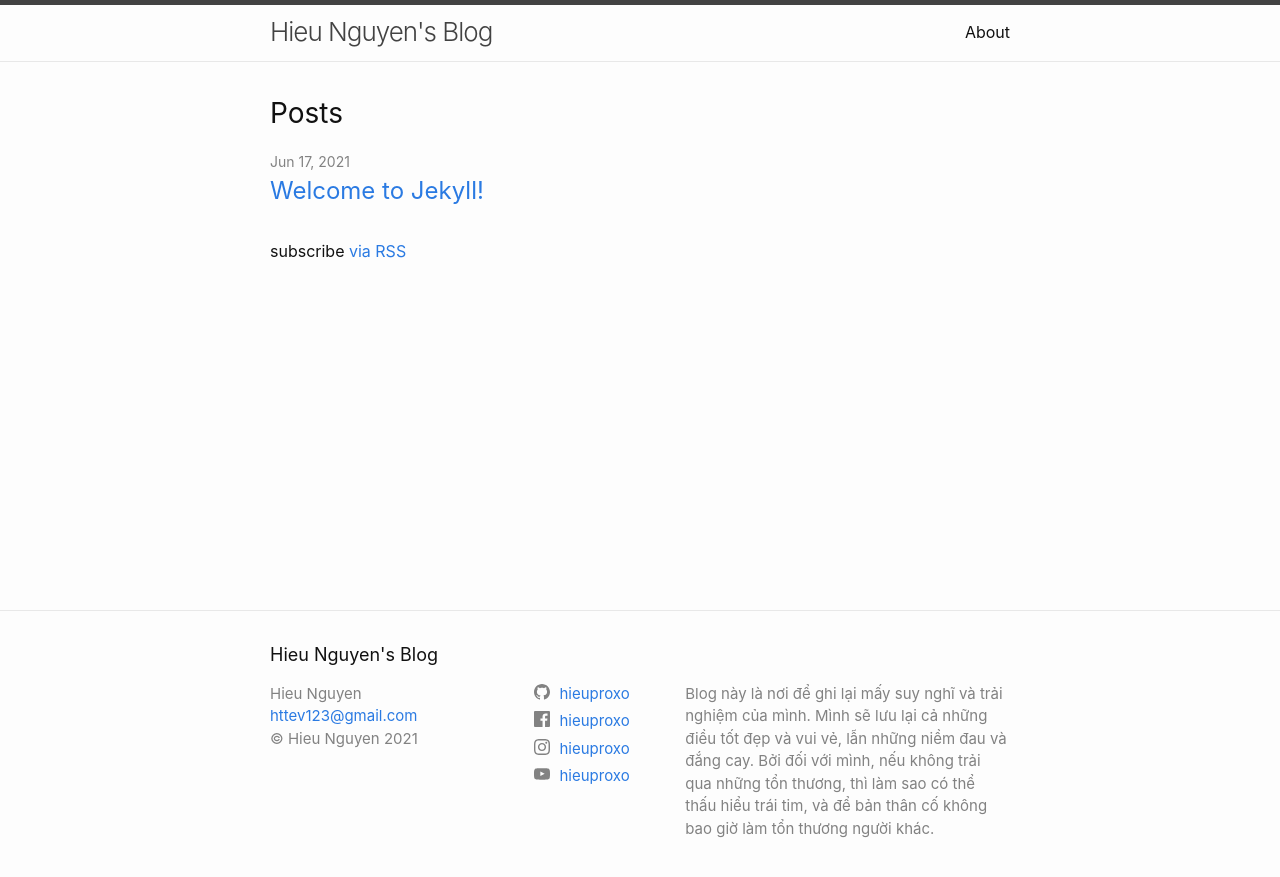
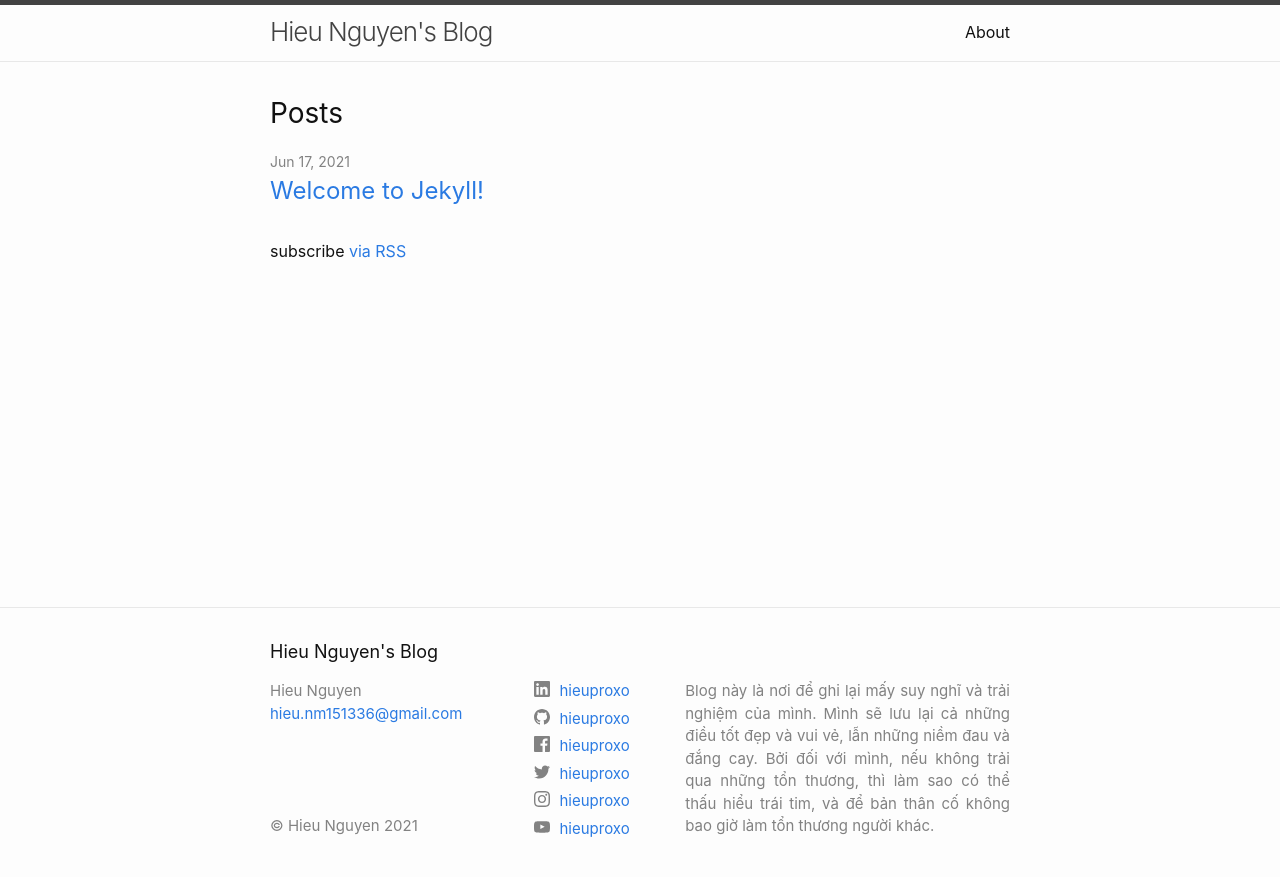
Before and after one commit to hieunm44/hieuproxo.github.io, a Jekyll site: the page built from index.markdown, in a window 1280 px wide. Shown: the top 877 px of the page. Built offline with Jekyll 4.4.1, drawn with Linux system fonts in a browser that asks for light colours.

Commit message:
updated branding

```diff
--- a/_config.yml
+++ b/_config.yml
@@ -19,7 +19,7 @@
 # in the templates via {{ site.myvariable }}.
 
 title: Hieu Nguyen's Blog
-email: httev123@gmail.com
+email: hieu.nm151336@gmail.com
 description: >- # this means to ignore newlines until "baseurl:"
  Blog này là nơi để ghi lại mấy suy nghĩ và trải nghiệm của mình. Mình sẽ lưu lại cả những điều tốt đẹp và vui vẻ, lẫn những niềm đau
  và đắng cay. Bởi đối với mình, nếu không trải qua những tổn thương, thì làm sao có thể thấu hiểu trái tim, và để bản thân cố không bao
@@ -27,8 +27,10 @@ description: >- # this means to ignore newlines until "baseurl:"
 baseurl: "" # the subpath of your site, e.g. /blog
 url: "" # the base hostname & protocol for your site, e.g. http://example.com
 # twitter_username: jekyllrb
+linkedin_username: hieuproxo
 github_username:  hieuproxo
 facebook_username: hieuproxo
+twitter_username: hieuproxo
 instagram_username: hieuproxo
 youtube_username: hieuproxo
 
--- a/_includes/footer.html
+++ b/_includes/footer.html
@@ -18,6 +18,7 @@
             {%- if site.email -%}
             <li><a class="u-email" href="mailto:{{ site.email }}">{{ site.email }}</a></li>
             {%- endif -%}
+            <br><br><br><br>
             {%- if site.copyright -%}
             <li>&copy; {{ site.copyright }} {{ 'now' | date: "%Y" }}</li>
             {%- endif -%}
@@ -29,7 +30,9 @@
       </div>
 
       <div class="footer-col footer-col-3">
-        <p>{{- site.description | escape -}}</p>
+        <div style="text-align: justify">
+          {{- site.description | escape -}}
+        </div>
       </div>
     </div>
 
--- a/_includes/social.html
+++ b/_includes/social.html
@@ -1,16 +1,15 @@
 <ul class="social-media-list">
+  {%- if site.linkedin_username -%}<li><a href="https://www.linkedin.com/in/{{ site.linkedin_username| cgi_escape | escape }}"><svg class="svg-icon"><use xlink:href="{{ '/assets/minima-social-icons.svg#linkedin' | relative_url }}"></use></svg> <span class="username">{{ site.linkedin_username| escape }}</span></a></li>{%- endif -%}
   {%- if site.github_username -%}<li><a href="https://github.com/{{ site.github_username| cgi_escape | escape }}"><svg class="svg-icon"><use xlink:href="{{ '/assets/minima-social-icons.svg#github' | relative_url }}"></use></svg> <span class="username">{{ site.github_username| escape }}</span></a></li>{%- endif -%}
   {%- if site.facebook_username -%}<li><a href="https://www.facebook.com/{{ site.facebook_username| cgi_escape | escape }}"><svg class="svg-icon"><use xlink:href="{{ '/assets/minima-social-icons.svg#facebook' | relative_url }}"></use></svg> <span class="username">{{ site.facebook_username| escape }}</span></a></li>{%- endif -%}
+  {%- if site.twitter_username -%}<li><a href="https://www.twitter.com/{{ site.twitter_username| cgi_escape | escape }}"><svg class="svg-icon"><use xlink:href="{{ '/assets/minima-social-icons.svg#twitter' | relative_url }}"></use></svg> <span class="username">{{ site.twitter_username| escape }}</span></a></li>{%- endif -%}
   {%- if site.instagram_username -%}<li><a href="https://instagram.com/{{ site.instagram_username| cgi_escape | escape }}"><svg class="svg-icon"><use xlink:href="{{ '/assets/minima-social-icons.svg#instagram' | relative_url }}"></use></svg> <span class="username">{{ site.instagram_username| escape }}</span></a></li>{%- endif -%}
   <!-- {%- if site.youtube_username -%}<li><a href="https://youtube.com/{{ site.youtube_username| cgi_escape | escape }}"><svg class="svg-icon"><use xlink:href="{{ '/assets/minima-social-icons.svg#youtube' | relative_url }}"></use></svg> <span class="username">{{ site.youtube_username| escape }}</span></a></li>{%- endif -%} -->
   {%- if site.youtube_username -%}<li><a href="https://youtube.com/channel/UCqmjERwbMErpLBvYowhP57w"><svg class="svg-icon"><use xlink:href="{{ '/assets/minima-social-icons.svg#youtube' | relative_url }}"></use></svg> <span class="username">{{ site.youtube_username| escape }}</span></a></li>{%- endif -%}
-
   {%- if site.dribbble_username -%}<li><a href="https://dribbble.com/{{ site.dribbble_username| cgi_escape | escape }}"><svg class="svg-icon"><use xlink:href="{{ '/assets/minima-social-icons.svg#dribbble' | relative_url }}"></use></svg> <span class="username">{{ site.dribbble_username| escape }}</span></a></li>{%- endif -%}
   {%- if site.flickr_username -%}<li><a href="https://www.flickr.com/photos/{{ site.flickr_username| cgi_escape | escape }}"><svg class="svg-icon"><use xlink:href="{{ '/assets/minima-social-icons.svg#flickr' | relative_url }}"></use></svg> <span class="username">{{ site.flickr_username| escape }}</span></a></li>{%- endif -%}
-  {%- if site.linkedin_username -%}<li><a href="https://www.linkedin.com/in/{{ site.linkedin_username| cgi_escape | escape }}"><svg class="svg-icon"><use xlink:href="{{ '/assets/minima-social-icons.svg#linkedin' | relative_url }}"></use></svg> <span class="username">{{ site.linkedin_username| escape }}</span></a></li>{%- endif -%}
   {%- if site.pinterest_username -%}<li><a href="https://www.pinterest.com/{{ site.pinterest_username| cgi_escape | escape }}"><svg class="svg-icon"><use xlink:href="{{ '/assets/minima-social-icons.svg#pinterest' | relative_url }}"></use></svg> <span class="username">{{ site.pinterest_username| escape }}</span></a></li>{%- endif -%}
   {%- for mst in site.mastodon -%}{%- if mst.username and mst.instance -%}<li><a href="https://{{ mst.instance| cgi_escape | escape}}/@{{mst.username}}"><svg class="svg-icon"><use xlink:href="{{ '/assets/minima-social-icons.svg#mastodon' | relative_url }}"></use></svg> <span class="username">{{ mst.username|escape }}</span></a></li>{%- endif -%}{%- endfor -%}
-  {%- if site.twitter_username -%}<li><a href="https://www.twitter.com/{{ site.twitter_username| cgi_escape | escape }}"><svg class="svg-icon"><use xlink:href="{{ '/assets/minima-social-icons.svg#twitter' | relative_url }}"></use></svg> <span class="username">{{ site.twitter_username| escape }}</span></a></li>{%- endif -%}
   {%- if site.googleplus_username -%}<li><a href="https://plus.google.com/{{ site.googleplus_username| escape }}"><svg class="svg-icon"><use xlink:href="{{ '/assets/minima-social-icons.svg#googleplus' | relative_url }}"></use></svg> <span class="username">{{ site.googleplus_username| escape }}</span></a></li>{%- endif -%}
   {%- if site.rss -%}<li><a href="{{ 'feed.xml' | relative_url }}"><svg class="svg-icon"><use xlink:href="{{ '/assets/minima-social-icons.svg#rss' | relative_url }}"></use></svg> <span>{{ site.rss | escape }}</span></a></li>{%- endif -%}
 </ul>
```
